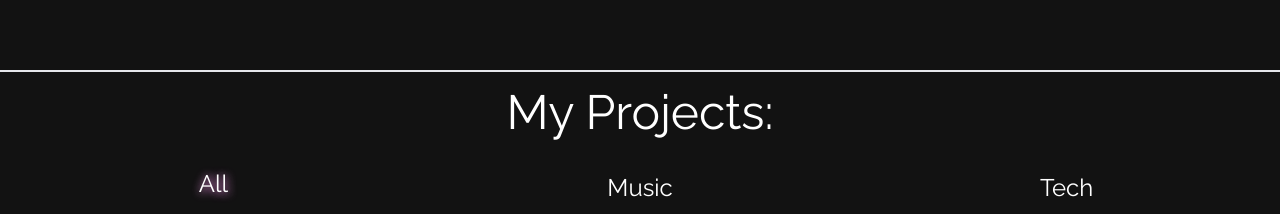
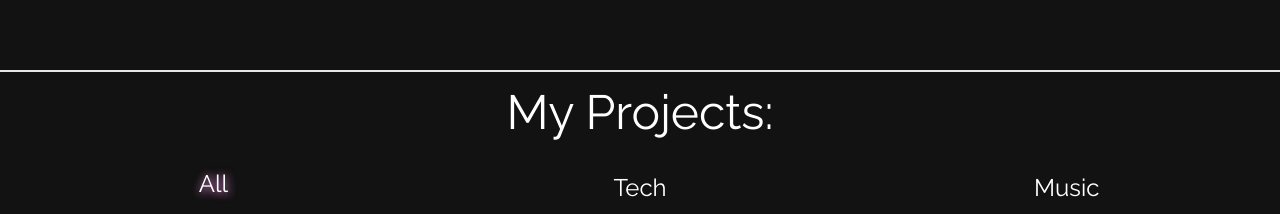
Before and after one commit to sun-jay/Personal-Website, a Next.js app: page / in a window 1280 px wide. Shown: the part 730-944 px from the top of the page. Built offline with nearby package versions, Linux system fonts and the light colour scheme.

Commit message:
fixed margin scroll issue

```diff
--- a/components/Hero.jsx
+++ b/components/Hero.jsx
@@ -21,7 +21,7 @@ const Hero = () => {
     <div className="flex flex-row items-end  justify-center md:h-screen bigh w-full">
       {/* <div className="absolute top-0 left-0 right-0 bottom-0 h-screen w-full bg-auto md:bg-cover bg-fixed bg-center custom-img z -z-50"></div> */}
       <div className="bg_thatblack text-white flex flex-col items-center justify-center absolute -z-10 top-0 left-0 right-0 bottom-0 md:h-screen bigh w-full ">
-        <div style={{ opacity: mounted?0:1 }} className="absoloute top-0 left-0 w-screen h-screen flex flex-col items-center justify-center">
+        <div style={{ opacity: mounted?0:1 }} className="absoloute top-0 left-0 w-full h-screen flex flex-col items-center justify-center">
           <p className="linear-wipe m-2 max-[350px]:text-3xl tewxt-4xl lg:text-6xl text-center z-10 text-white">
             Sunny-Jay.com
           </p>
--- /dev/null
+++ b/components/Tabs.jsx
@@ -0,0 +1,45 @@
+import React from "react";
+
+const Tabs = ({tab, setTab}) => {
+  return (
+    <div>
+      <div className="w-full h-auto border-t-2 flex items-center justify-center text-white bg_thatblack ">
+        <div className="text-5xl  p-4 ">My Projects:</div>
+      </div>
+      <div className="w-full h-auto flex items-center justify-center text-white bg_thatblack">
+        <div
+          onClick={() => setTab("all")}
+          className={
+            tab == "all"
+              ? "text-2xl w-6/12 text-center p-4 border-b-8 testglow border-b-red-300 ease-in duration-100 cursor-pointer"
+              : "text-2xl w-6/12 text-center p-4 ease-in duration-100 cursor-pointer"
+          }
+        >
+          All
+        </div>
+        <div
+          onClick={() => setTab("tech")}
+          className={
+            tab == "tech"
+              ? "text-2xl w-6/12 text-center p-4 border-b-8 testglow border-b-red-300  ease-in duration-100 cursor-pointer"
+              : "text-2xl w-6/12 text-center p-4 ease-in duration-100  cursor-pointer"
+          }
+        >
+          Tech
+        </div>
+        <div
+          onClick={() => setTab("music")}
+          className={
+            tab == "music"
+              ? "text-2xl w-6/12 text-center p-4 border-b-8 testglow border-b-red-300  ease-in duration-100 cursor-pointer"
+              : "text-2xl w-6/12 text-center p-4 ease-in duration-100 cursor-pointer"
+          }
+        >
+          Music
+        </div>
+      </div>
+    </div>
+  );
+};
+
+export default Tabs;
--- a/pages/_app.tsx
+++ b/pages/_app.tsx
@@ -7,7 +7,7 @@ import { Analytics } from '@vercel/analytics/react';
 
 export default function App({ Component, pageProps }: AppProps) {
   return (
-    <div className='	sb_center'>
+    <div className='sb_center'>
       <Analytics />
       <Head>
         <title>Sunny Jayaram</title>
--- a/pages/index.tsx
+++ b/pages/index.tsx
@@ -6,6 +6,7 @@ import { SliderData } from "../components/SliderData";
 import Assemble_Proj from "../components/Assemble_Proj";
 import Project from "../components/Project";
 import { useState } from "react";
+import Tabs from "../components/Tabs";
 
 export default function Home() {
   const [tab, setTab] = useState("all");
@@ -52,42 +53,9 @@ export default function Home() {
   return (
     <div className="">
       <Hero />
+      <Tabs tab={tab} setTab={setTab} />
 
-      <div className="w-full h-auto border-t-2 flex items-center justify-center text-white bg_thatblack ">
-        <div className="text-5xl  p-4 ">My Projects:</div>
-      </div>
-      <div className="w-full h-auto flex items-center justify-center text-white bg_thatblack">
-        <div
-          onClick={() => setTab("all")}
-          className={
-            tab == "all"
-              ? "text-2xl w-6/12 text-center p-4 border-b-8 testglow border-b-red-300 ease-in duration-100"
-              : "text-2xl w-6/12 text-center p-4 ease-in duration-100 "
-          }
-        >
-          All
-        </div>
-        <div
-          onClick={() => setTab("music")}
-          className={
-            tab == "music"
-              ? "text-2xl w-6/12 text-center p-4 border-b-8 testglow border-b-red-300  ease-in duration-100"
-              : "text-2xl w-6/12 text-center p-4 ease-in duration-100 "
-          }
-        >
-          Music
-        </div>
-        <div
-          onClick={() => setTab("tech")}
-          className={
-            tab == "tech"
-              ? "text-2xl w-6/12 text-center p-4 border-b-8 testglow border-b-red-300  ease-in duration-100"
-              : "text-2xl w-6/12 text-center p-4 ease-in duration-100 "
-          }
-        >
-          Tech
-        </div>
-      </div>
+
       {tab == "all" ? arrjsx.map((p, i) => p) : <div></div>}
       {tab == "music" ? [arrjsx[0], arrjsx[3], arrjsx[5]] : <div></div>}
       {tab == "tech" ? [arrjsx[1], arrjsx[2], arrjsx[4]] : <div></div>}
--- a/styles/globals.css
+++ b/styles/globals.css
@@ -88,8 +88,12 @@ html{
 
 .sb_center{
   overflow-x: hidden;
+  /* padding-right: calc(100vw - 100%); */
+}
+/* .sb_center_opp{
+  overflow-x: hidden;
   padding-left: calc(100vw - 100%);
-}
+} */
 
 .bg_thatblack{
   background: #121212;
```
